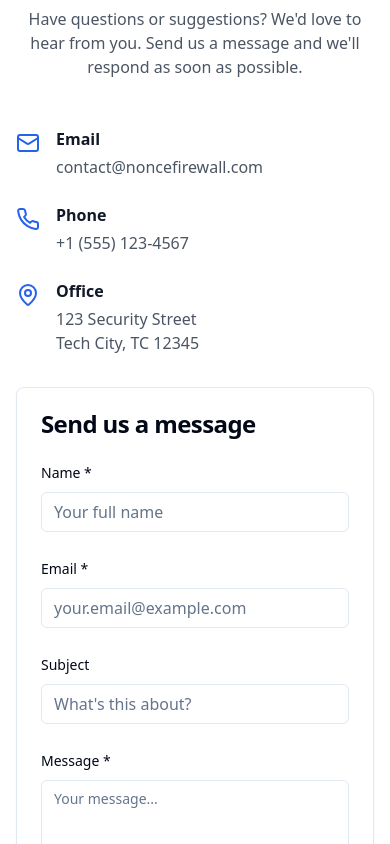
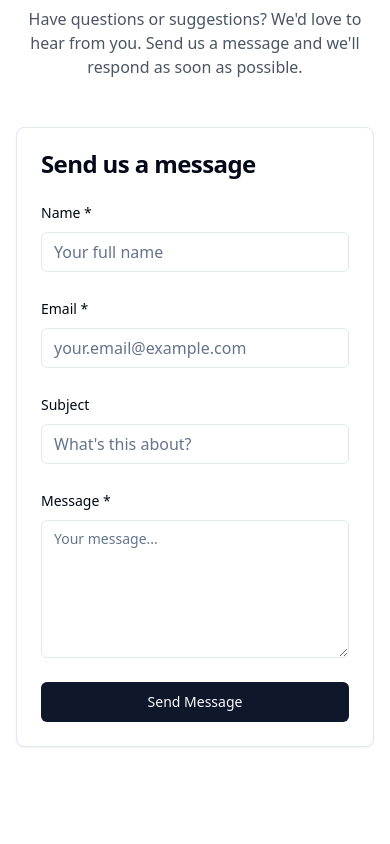
Before and after one commit to youngest2020/Nonceblog, a React (Vite) app: page / in a window 390 px wide. Shown: the part 920-1764 px from the top of the page. After the commit the page ends 1731 px from the top, so only its background shows below. Built offline with nearby package versions, Linux system fonts and the light colour scheme; no server answers; the database is empty.

Commit message:
Remove email, office and phone contact from get in touch

```diff
--- a/src/components/ContactForm.tsx
+++ b/src/components/ContactForm.tsx
@@ -1,4 +1,3 @@
-
 import { useState } from "react";
 import { Card, CardContent, CardHeader, CardTitle } from "@/components/ui/card";
 import { Button } from "@/components/ui/button";
@@ -6,7 +5,6 @@ import { Input } from "@/components/ui/input";
 import { Label } from "@/components/ui/label";
 import { Textarea } from "@/components/ui/textarea";
 import { useToast } from "@/hooks/use-toast";
-import { Mail, Phone, MapPin } from "lucide-react";
 
 const ContactForm = () => {
   const { toast } = useToast();
@@ -54,36 +52,7 @@ const ContactForm = () => {
           </p>
         </div>
 
-        <div className="grid grid-cols-1 lg:grid-cols-3 gap-8">
-          {/* Contact Info */}
-          <div className="space-y-6">
-            <div className="flex items-start space-x-4">
-              <Mail className="h-6 w-6 text-blue-600 mt-1" />
-              <div>
-                <h3 className="font-semibold text-gray-900 mb-1">Email</h3>
-                <p className="text-gray-600">contact@noncefirewall.com</p>
-              </div>
-            </div>
-
-            <div className="flex items-start space-x-4">
-              <Phone className="h-6 w-6 text-blue-600 mt-1" />
-              <div>
-                <h3 className="font-semibold text-gray-900 mb-1">Phone</h3>
-                <p className="text-gray-600">+1 (555) 123-4567</p>
-              </div>
-            </div>
-
-            <div className="flex items-start space-x-4">
-              <MapPin className="h-6 w-6 text-blue-600 mt-1" />
-              <div>
-                <h3 className="font-semibold text-gray-900 mb-1">Office</h3>
-                <p className="text-gray-600">123 Security Street<br />Tech City, TC 12345</p>
-              </div>
-            </div>
-          </div>
-
-          {/* Contact Form */}
-          <div className="lg:col-span-2">
+        <div className="max-w-2xl mx-auto">
           <Card>
             <CardHeader>
               <CardTitle>Send us a message</CardTitle>
@@ -145,7 +114,6 @@ const ContactForm = () => {
           </Card>
         </div>
       </div>
-      </div>
     </section>
   );
 };
```
Lines whose indentation alone changed are shown as unchanged.
